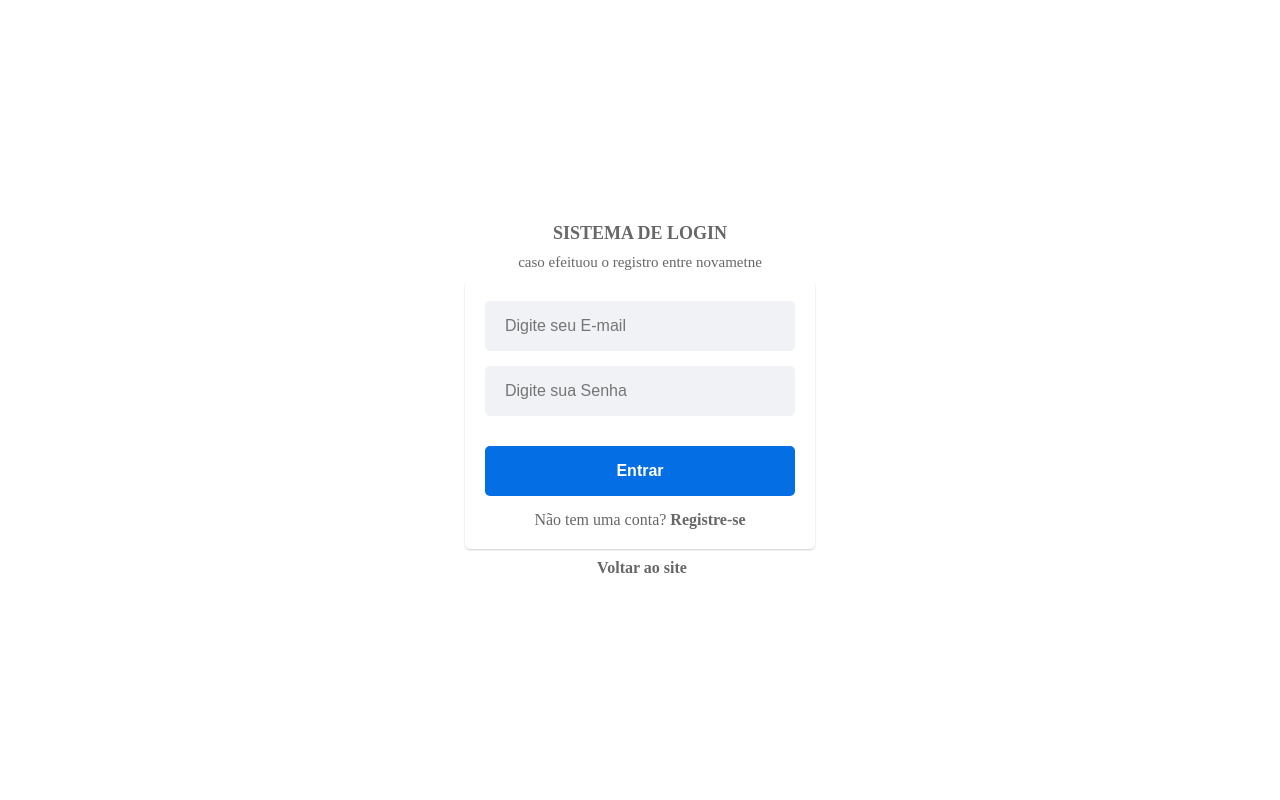
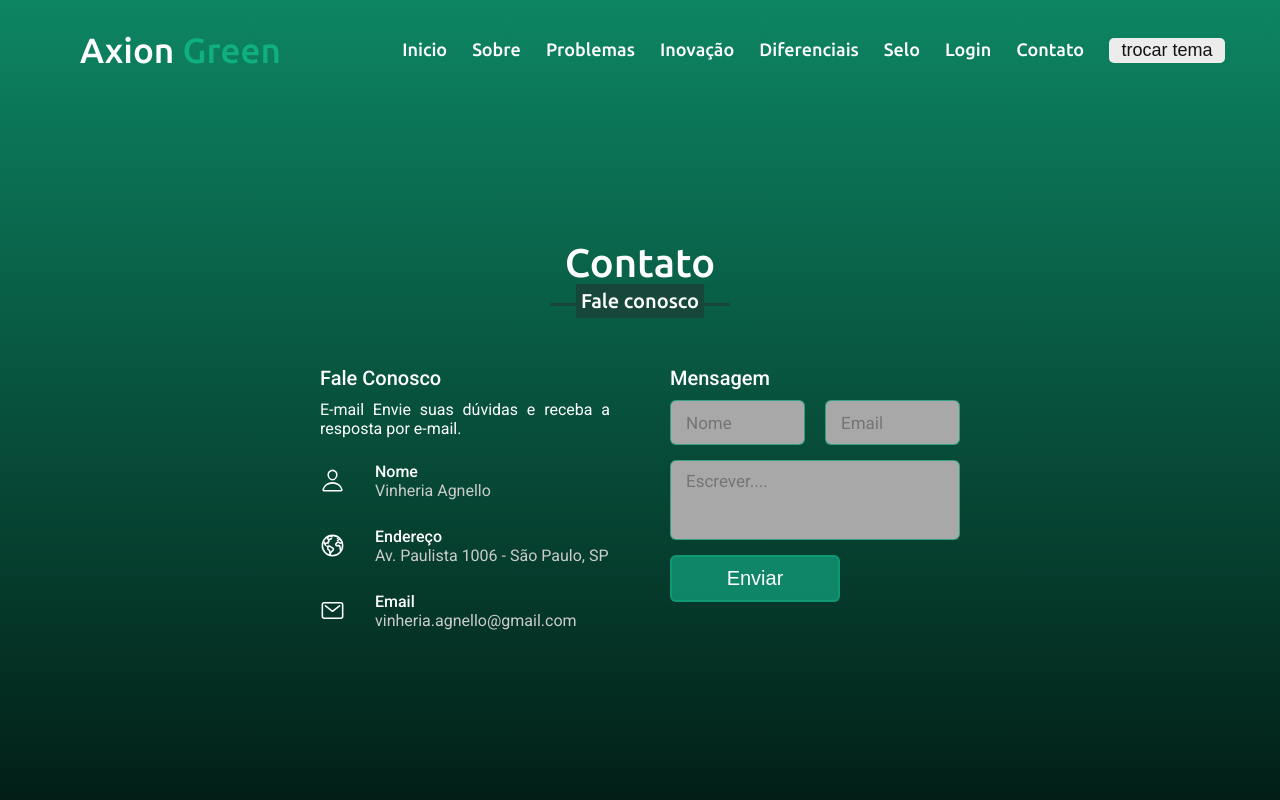
Before and after one commit to Pontessxx/siteaxionreact, a React (Vite) app: page /contato in a window 1280 px wide. Shown: the top 800 px of the page. Built offline with nearby package versions, Linux system fonts and the light colour scheme.

Commit message:
css contato

```diff
--- a/src/App.jsx
+++ b/src/App.jsx
@@ -11,6 +11,7 @@ import Signin from "./pages/Signin";
 import Signup from "./pages/Singup";
 import { AuthProvider } from './contexts/auth';
 import Userpage from './pages/Userpage';
+import Contato from './pages/Contato';
 
 
 function App() {
@@ -27,6 +28,7 @@ function App() {
                   <Route path="/diferencial" element={<Layout><Difpages /></Layout>} />
                   <Route path="/selo" element={<Layout><Selo /></Layout>} />
                   <Route exact path="/userpage" element={<Layout><Userpage /></Layout>} />
+                  <Route exact path="/contato" element={<Layout><Contato /></Layout>} />
 
                  {/*  <Route exact path="/homelogin" element={<Private Item={HomeLogin} />} /> */}
                   <Route path="/singin" element={<Signin />} />
--- a/src/Navbar/index.jsx
+++ b/src/Navbar/index.jsx
@@ -65,9 +65,7 @@ function Navbar() {
                     <li><Link to="/diferencial" onClick={handleLinkClick}>Diferenciais</Link></li>
                     <li><Link to="/selo" onClick={handleLinkClick}>Selo</Link></li>
                     <li><Link to="/signin" onClick={handleLinkClick}>Login</Link></li>
-                    {/*<li><Link to="/contato">Contato</Link></li>*/}
-                    {/* <li><a href="login.html">Login</a></li> */}
-                    <li><a href="Contato.html">Contato</a></li>
+                    <li><Link to="/contato" onClick={handleLinkClick}>Contato</Link></li>
                     <li><button  onClick={toggleDarkMode} id="theme-button" className="theme-button"> trocar tema </button></li>
                 </ul>
                 <div className="menu-btn" onClick={toggleMenu}>
--- /dev/null
+++ b/src/pages/Contato/Contato.css
@@ -0,0 +1,150 @@
+
+/* SEcction depois da ft e antes do Sobre*/
+.L{
+    padding: 30vh;
+    background:  linear-gradient(to bottom, var(--back-contact-2), var(--back-contact-1));
+}
+.L .title{
+    font-family: var(--font-fam);
+    text-align: center;
+    font-size: 40px;
+    font-weight: 500;
+    margin-bottom: 60px;
+    padding-bottom: 20px;
+    position: relative;
+}
+.L .title::before{
+    content: "";
+    position: absolute;
+    bottom: 0;
+    left: 50%;
+    width: 180px;
+    height: 3px;
+    background: var(--cor-subtitle-claro);
+    transform: translateX(-50%);
+}
+.L .title::after{
+    position: absolute;
+    bottom:-12px;
+    left: 50%;
+    font-size: 20px;
+    background: var(--cor-subtitle-claro);
+    color: var(--cor-prix);
+    padding: 5px;
+    transform: translateX(-50%);
+}
+.about, .services, .skills, .teams, .contact, footer{
+    font-family: var(--font-titu);
+}
+.about .about-content,
+.services .serv-content,
+.skills .skills-content,
+.contact .contact-content{
+    display: flex;
+    flex-wrap: wrap;
+    align-items: center;
+    justify-content: space-between;
+}
+
+
+
+/*  sessão Contato  */
+.contact .title {
+    color: var(--cor-sec);
+}
+.contact .title::after{
+    content: "Fale conosco";
+}
+.contact .contact-content .column{
+    width: calc(50% - 30px);
+}
+.contact .contact-content{
+    align-items: flex-start;
+}
+.contact .contact-content .left p{
+    text-align: justify;
+    color: var(--cor-sec);
+}
+.contact .contact-content .text{
+    font-size: 20px;
+    font-weight: 500;
+    margin-bottom: 10px;
+    color: var(--cor-sec);
+}
+.contact .contact-content .left .icons{
+    margin: 10px 0;
+}
+.contact .contact-content .row{
+    display: flex;
+    height: 65px;
+    align-items: center;
+}
+.contact .contact-content .row .info{
+    margin-left: 30px
+}
+.contact .contact-content .row .info .head{
+    font-weight: 500;
+    color: var(--cor-sec);
+}
+.contact .contact-content .row .info .sub-title{
+    color: var(--cor-qui);
+}
+.contact .contact-content .row ion-icon{
+    font-size: 25px;
+    color: var(--cor-sec);
+}
+.contact .rigth form .fields{
+    display: flex;
+}
+
+.contact .rigth form .field,
+.contact .rigth form .fields .field{
+    width: 100%;
+    height: 45px;
+    margin-bottom: 15px;
+}
+.contact .rigth form .field input,
+.contact .rigth form .textarea textarea{
+    width: 100%;
+    height: 100%;
+    border: 1px solid var(--cor-buttun);
+    background-color: var(--cor-input);
+    border-radius: 6px;
+    outline: none;
+    padding: 0 15px;
+    font-size: 17px;
+    font-family: var(--font-titu);
+}
+.contact .rigth form .name{
+    margin-right: 10px;
+}
+.contact .rigth form .email{
+    margin-left: 10px;
+}
+.contact .rigth form .textarea{
+    width: 100%;
+    height: 80px;
+}
+.contact .rigth form .textarea textarea{
+    padding-top: 10px;
+    resize: none;
+}
+.contact .rigth form .button{
+    width: 170px;
+    height: 47px;
+}
+.contact .rigth form .button button{
+    width: 100%;
+    height: 100%;
+    border: 2px solid var(--cor-buttun);
+    background: var(--cor-buttun);
+    color: var(--cor-sec);
+    font-size: 20px;
+    font-weight: 500;
+    border-radius: 6px;
+    cursor: pointer;
+    transition: all 0.3s ease;
+}
+.contact .rigth form .button button:hover{
+    background: var(--cor-scrollbar-thumb);
+}
--- /dev/null
+++ b/src/pages/Contato/SecCont/index.jsx
@@ -0,0 +1,69 @@
+import React from 'react'
+
+const SecCont = () => {
+  return (
+    <>
+        <section className="contact L" id="contact">
+            <div className="max-width">
+                <h2 className="title">Contato</h2>
+                <div className="contact-content">
+                    <div className="column left">
+                        <div className="text">Fale Conosco</div>
+                        <p>E-mail
+                            Envie suas dúvidas e receba a resposta por e-mail.
+                        </p>
+
+                        <div className="icons">
+                            <div className="row">
+                                <ion-icon name="person-outline"></ion-icon>
+                                <div className="info">
+                                    <div className="head">Nome</div>
+                                    <div className="sub-title">Vinheria Agnello</div>
+                                </div>
+                            </div>
+                            <div className="row">
+                                <ion-icon name="earth-outline"></ion-icon>
+                                <div className="info">
+                                    <div className="head">Endereço</div>
+                                    <div className="sub-title">Av. Paulista 1006 - São Paulo, SP</div>
+                                </div>
+                            </div>
+                            <div className="row">
+                                <ion-icon name="mail-outline"></ion-icon>
+                                <div className="info">
+                                    <div className="head">Email</div>
+                                    <div className="sub-title">vinheria.agnello@gmail.com</div>
+                                </div>
+                            </div>
+                        </div>
+                    </div>
+
+                    <div className="column rigth">
+                        <div className="text">Mensagem</div>
+                        <form action="#">
+                            <div className="fields">
+                                <div className="field name">
+                                    <input type="text" placeholder="Nome" id="nome"/>
+                                </div>
+                                <div className="field email">
+                                    <input type="email" placeholder="Email" id="email"/>
+                                </div>
+                            </div>
+                            <div className="field">
+                                <div className="field textarea">
+                                <textarea  cols="30" rows="10" placeholder="Escrever...." id="mensagem"></textarea>
+                                </div>
+                                <div className="button">
+                                    <button type="submit">Enviar</button>
+                                </div>
+                            </div>
+                        </form>
+                    </div>
+                </div>
+            </div>
+        </section>
+    </>
+  )
+}
+
+export default SecCont
--- /dev/null
+++ b/src/pages/Contato/index.jsx
@@ -0,0 +1,12 @@
+import React from 'react'
+import SecCont from './SecCont'
+import './Contato.css'
+const Contato = () => {
+  return (
+    <>
+        <SecCont/>
+    </>
+  )
+}
+
+export default Contato
```
